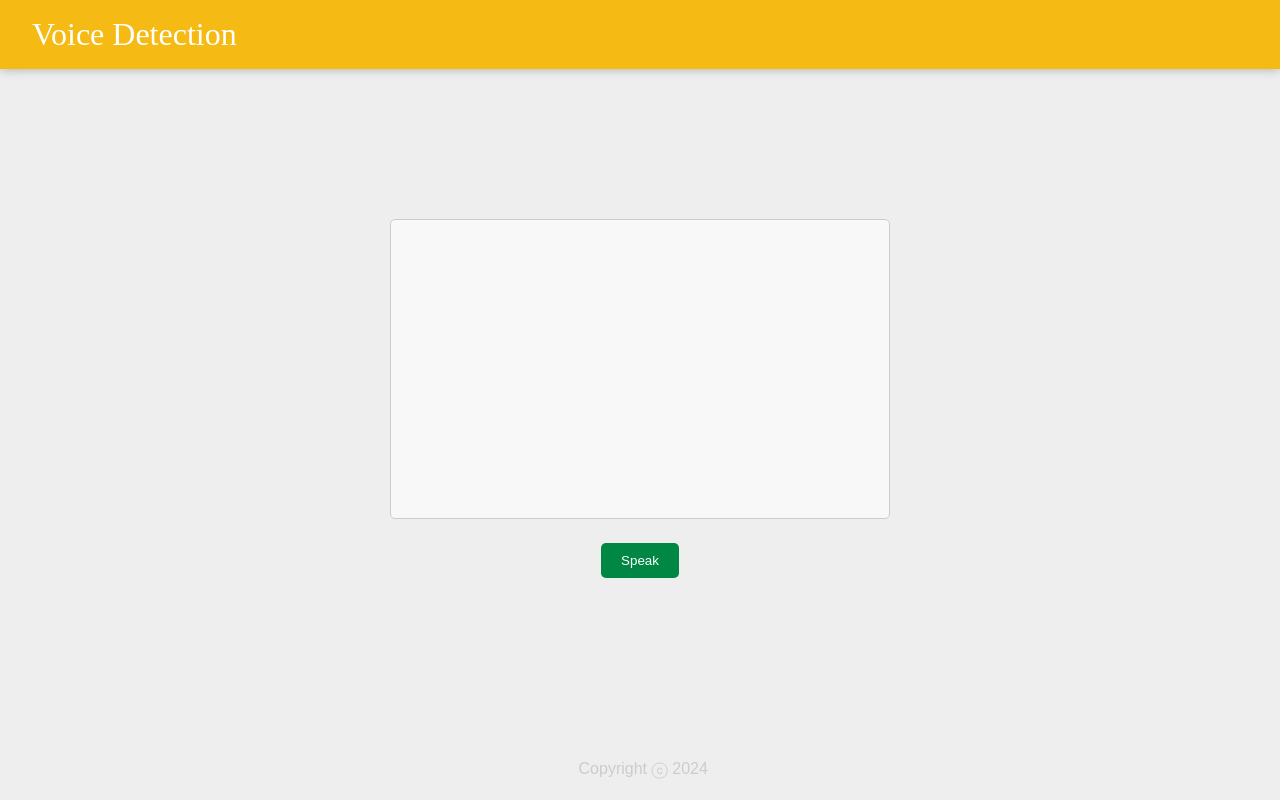
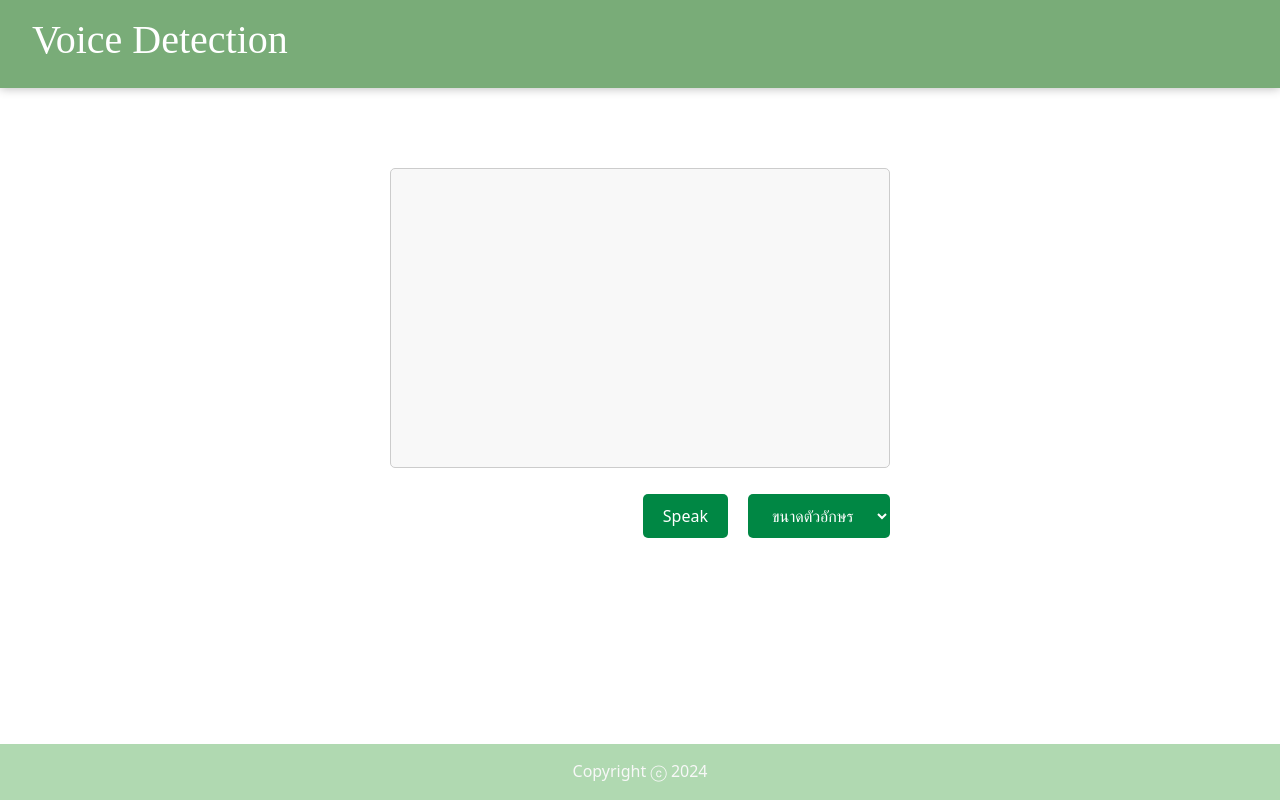
Before and after one commit to 0Phonlakit/Voice-Detection, a React (Create React App) app: page / in a window 1280 px wide. Built offline with nearby package versions, Linux system fonts and the light colour scheme.

Commit message:
Add FontSize List

```diff
--- a/package.json
+++ b/package.json
@@ -6,7 +6,9 @@
     "@testing-library/jest-dom": "^5.17.0",
     "@testing-library/react": "^13.4.0",
     "@testing-library/user-event": "^13.5.0",
+    "bootstrap": "^5.3.3",
     "react": "^18.3.1",
+    "react-bootstrap": "^2.10.4",
     "react-dom": "^18.3.1",
     "react-scripts": "5.0.1",
     "web-vitals": "^2.1.4"
--- a/public/index.html
+++ b/public/index.html
@@ -2,10 +2,9 @@
 <html lang="en">
   <head>
     <title>React App</title>
-    <link
-      href="https://fonts.googleapis.com/css?family=Architects+Daughter&display=swap"
-      rel="stylesheet"
-    />
+    <link rel="preconnect" href="https://fonts.googleapis.com">
+    <link rel="preconnect" href="https://fonts.gstatic.com" crossorigin>
+    <link href="https://fonts.googleapis.com/css2?family=Sarabun:ital,wght@0,100;0,200;0,300;0,400;0,500;0,600;0,700;0,800;1,100;1,200;1,300;1,400;1,500;1,600;1,700;1,800&display=swap" rel="stylesheet">
     <link rel="stylesheet" href="styles.css" />
   </head>
 
--- a/public/styles.css
+++ b/public/styles.css
@@ -8,12 +8,11 @@ html {
 }
 body {
   background: #eee;
-  padding: 0 16px;
 }
 
 header {
-  background-color: #f5ba13;
-  margin: auto -16px;
+  background-color: #79AC78;
+  margin: auto;
   padding: 16px 32px;
   box-shadow: 0 0 10px 0 rgba(0, 0, 0, 0.3);
 }
@@ -28,78 +27,13 @@ footer {
   position: absolute;
   text-align: center;
   bottom: 0;
-  width: 98%;
-  height: 2.5rem;
+  width: 100%;
+  height: 3.5rem;
+  background-color: #B0D9B1;
 }
 
 footer p {
-  color: #ccc;
+  margin-top: 15px;
+  align-items: center;
+  color: #f8f8f8;
 }
-.note {
-  background: #fff;
-  border-radius: 7px;
-  box-shadow: 0 2px 5px #ccc;
-  padding: 10px;
-  width: 240px;
-  margin: 16px;
-  float: left;
-}
-.note h1 {
-  font-size: 1.1em;
-  margin-bottom: 6px;
-}
-.note p {
-  font-size: 1.1em;
-  margin-bottom: 10px;
-  white-space: pre-wrap;
-  word-wrap: break-word;
-}
-
-.note button {
-  position: relative;
-  float: right;
-  margin-right: 20px;
-  color: #f5ba13;
-  border: none;
-  width: 36px;
-  height: 36px;
-  cursor: pointer;
-  outline: none;
-  background-color: #fff;
-}
-
-form {
-  position: relative;
-  width: 480px;
-  margin: 30px auto 20px auto;
-  background: #fff;
-  padding: 15px;
-  border-radius: 7px;
-  box-shadow: 0 1px 5px rgb(138, 137, 137);
-}
-
-form input,
-form textarea {
-  width: 100%;
-  border: none;
-  padding: 4px;
-  outline: none;
-  font-size: 1.2em;
-  font-family: inherit;
-  resize: none;
-}
-
-form button {
-  position: absolute;
-  right: 18px;
-  bottom: -18px;
-  background: #f5ba13;
-  color: #fff;
-  border: none;
-  border-radius: 50%;
-  width: 36px;
-  height: 36px;
-  box-shadow: 0 1px 3px rgba(0, 0, 0, 0.3);
-  cursor: pointer;
-  outline: none;
-}
--- a/src/components/TextBlock.jsx
+++ b/src/components/TextBlock.jsx
@@ -1,22 +1,40 @@
-import React, {useState} from "react";
+import React, { useState } from "react";
 import useSpeakToText from "../hook/useSpeakToText";
+import Alert from 'react-bootstrap/Alert';
 
 const VoiceInput = () => {
     const [textInput, setTextInput] = useState('');
+    const [fontSize, setFontSize] = useState('');
+    const [showAlert, setShowAlert] = useState(false);
 
-    const {isListening, transcript, startListening, stopListening} = useSpeakToText({continuous:true})
+    const { isListening, transcript, startListening, stopListening } = useSpeakToText({ continuous: true, lang: "th-TH" });
 
     const startStopListening = () => {
-        isListening ? stopVoiceinput() : startListening()
+        if (fontSize === '') {
+            setShowAlert(true);
+            return;
         }
+        setShowAlert(false);
+        isListening ? stopVoiceinput() : startListening();
+    };
 
     const stopVoiceinput = () => {
-        setTextInput(prevVal => prevVal + (transcript.length ? (prevVal.length ? ' ' : '') + transcript : ''))
-        stopListening()
-    }
+        setTextInput(prevVal => prevVal + (transcript.length ? (prevVal.length ? ' ' : '') + transcript : ''));
+        stopListening();
+    };
+
+    const handleFontSizeChange = (event) => {
+        setFontSize(event.target.value);
+        setShowAlert(false);
+    };
 
     return (
-        <div style = {{display: "block", margin: "0 auto", width: "500px", textAlign: "center", marginTop: "150px"}}>
+        <div style={{ display: "block", margin: "0 auto", width: "500px", textAlign: "center", marginTop: "80px" }}>
+            {showAlert && (
+                <Alert variant="danger" onClose={() => setShowAlert(false)} dismissible>
+                    กรุณาเลือกขนาดตัวอักษร
+                </Alert>
+            )}
             <textarea
                 style={{
                     width: "100%",
@@ -26,22 +44,22 @@ const VoiceInput = () => {
                     borderRadius: "5px",
                     transition: "border-color 0.3s ease",
                     resize: "none",
-                fontSize: "40px",
+                    fontSize: fontSize || '16px',
+                    fontFamily: "'Sarabun', sans-serif",
                     backgroundColor: "#f8f8f8",
                     color: "#333",
                 }}
-
-
-            disabled= {isListening}
-            value = {isListening ? textInput + (transcript.length ? (textInput.length ? ' ' : '') + transcript : '') : textInput}
-            onChange = {(e) => {setTextInput(e.target.value)}}
+                disabled={isListening}
+                value={isListening ? textInput + (transcript.length ? (textInput.length ? ' ' : '') + transcript : '') : textInput}
+                onChange={(e) => { setTextInput(e.target.value); }}
             />
+            <div style={{ display: "flex", justifyContent: "flex-end", alignItems: "center", marginTop: "20px", gap: "20px" }}>
+                <div style={{ display: "flex", alignItems: "center" }}>
                     <button
-            onClick= {() => {startStopListening()}}
+                        onClick={() => { startStopListening(); }}
                         style={{
                             backgroundColor: isListening ? "#d62d20" : "#008744",
                             color: "white",
-                margin: "20px 20px",
                             padding: "10px 20px",
                             border: "none",
                             borderRadius: "5px",
@@ -51,6 +69,34 @@ const VoiceInput = () => {
                         {isListening ? "Stop Listening" : "Speak"}
                     </button>
                 </div>
+                <div style={{ display: "flex", alignItems: "center" }}>
+                    <select
+                        onChange={handleFontSizeChange}
+                        value={fontSize}
+                        style={{
+                            backgroundColor: "#008744",
+                            color: "white",
+                            padding: "10px 20px",
+                            border: "none",
+                            borderRadius: "5px",
+                            cursor: "pointer",
+                            transition: "border-color 0.3s ease",
+                            textAlign: "",
+                        }} >
+                        <option value="" disabled hidden>ขนาดตัวอักษร</option>
+                        <option value="12px">12</option>
+                        <option value="16px">16</option>
+                        <option value="20px">20</option>
+                        <option value="24px">24</option>
+                        <option value="26px">26</option>
+                        <option value="28px">28</option>
+                        <option value="36px">36</option>
+                        <option value="40px">40</option>
+                        <option value="48px">48</option>
+                    </select>
+                </div>
+            </div>
+        </div>
     );
 };
 
--- a/src/index.js
+++ b/src/index.js
@@ -1,5 +1,6 @@
 import React from "react";
 import ReactDOM from "react-dom";
 import App from "./components/App";
+import 'bootstrap/dist/css/bootstrap.min.css';
 
 ReactDOM.render(<App />, document.getElementById("root"));
```
Also changed, not shown: 1 other file (tests, documents, lock files or other folders). Lines whose indentation alone changed are shown as unchanged.
